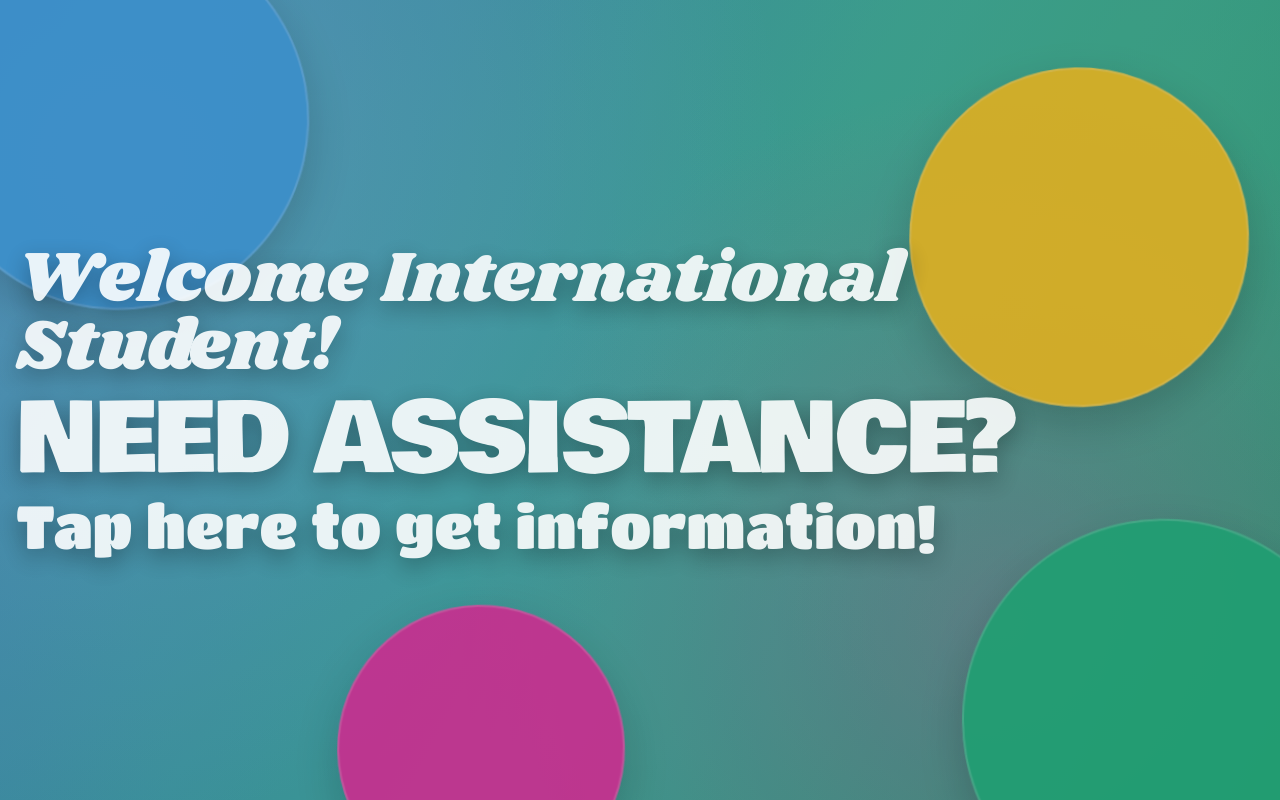
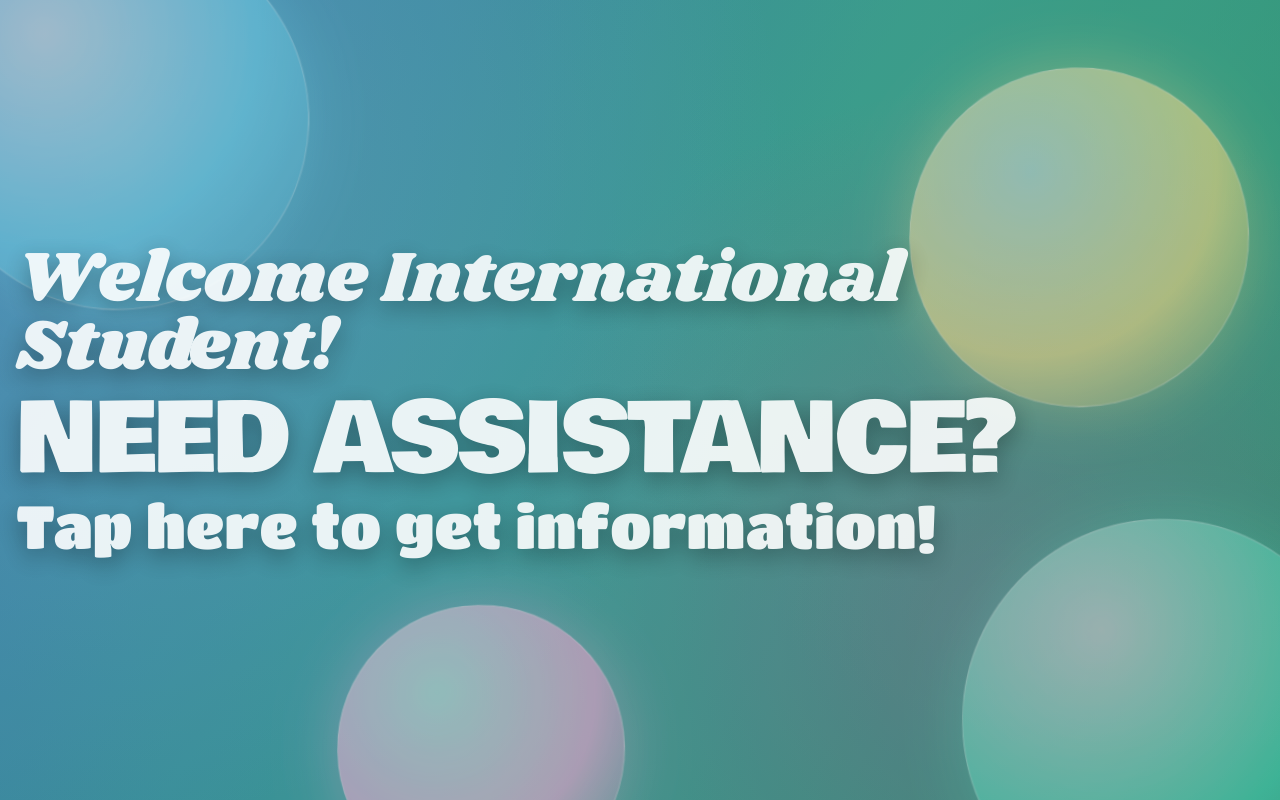
Before and after one commit to benjaeh/welcome-hub.v2, a Next.js app: page / in a window 1280 px wide. Shown: the top 800 px of the page. Built offline with nearby package versions, Linux system fonts and the light colour scheme.

Commit message:
Add brighter kiosk bubbles

```diff
--- a/app/globals.css
+++ b/app/globals.css
@@ -148,10 +148,11 @@
 .kiosk-blob {
   position: absolute;
   border-radius: 9999px;
-  filter: blur(0);
-  opacity: 1;
-  border: 2px solid rgba(255, 255, 255, 0.18);
-  box-shadow: 0 16px 44px rgba(0, 0, 0, 0.18);
+  filter: saturate(125%);
+  opacity: 0.84;
+  border: 1px solid rgba(255, 255, 255, 0.34);
+  box-shadow: 0 0 52px rgba(255, 255, 255, 0.22);
+  mix-blend-mode: screen;
   will-change: transform;
 }
 
@@ -160,7 +161,8 @@
   height: clamp(280px, 29vw, 460px);
   left: -6%;
   top: -10%;
-  background: rgba(69, 166, 235, 0.9);
+  background: radial-gradient(circle at 30% 28%, rgba(255, 255, 255, 0.68), rgba(69, 166, 235, 0.8) 56%, rgba(69, 166, 235, 0.08) 100%);
+  box-shadow: 0 0 60px rgba(69, 166, 235, 0.45);
   animation: kioskBlobFloatA 16s ease-in-out infinite alternate;
 }
 
@@ -169,7 +171,8 @@
   height: clamp(260px, 26vw, 390px);
   right: 2%;
   top: 8%;
-  background: rgba(255, 202, 40, 0.92);
+  background: radial-gradient(circle at 36% 30%, rgba(255, 255, 255, 0.62), rgba(255, 202, 40, 0.82) 58%, rgba(255, 202, 40, 0.08) 100%);
+  box-shadow: 0 0 62px rgba(255, 202, 40, 0.46);
   animation: kioskBlobFloatB 18s ease-in-out infinite alternate;
 }
 
@@ -178,7 +181,8 @@
   height: clamp(300px, 31vw, 470px);
   right: -7%;
   bottom: -16%;
-  background: rgba(36, 185, 132, 0.9);
+  background: radial-gradient(circle at 34% 28%, rgba(255, 255, 255, 0.62), rgba(36, 185, 132, 0.82) 58%, rgba(36, 185, 132, 0.08) 100%);
+  box-shadow: 0 0 64px rgba(36, 185, 132, 0.44);
   animation: kioskBlobFloatC 20s ease-in-out infinite alternate;
 }
 
@@ -187,7 +191,8 @@
   height: clamp(220px, 22vw, 340px);
   left: 26%;
   bottom: -12%;
-  background: rgba(235, 51, 166, 0.9);
+  background: radial-gradient(circle at 35% 30%, rgba(255, 255, 255, 0.64), rgba(235, 51, 166, 0.82) 58%, rgba(235, 51, 166, 0.08) 100%);
+  box-shadow: 0 0 62px rgba(235, 51, 166, 0.46);
   animation: kioskBlobFloatD 17s ease-in-out infinite alternate;
 }
 
```
